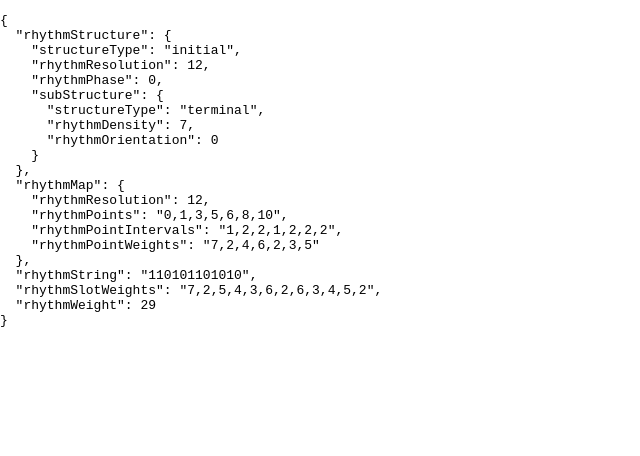
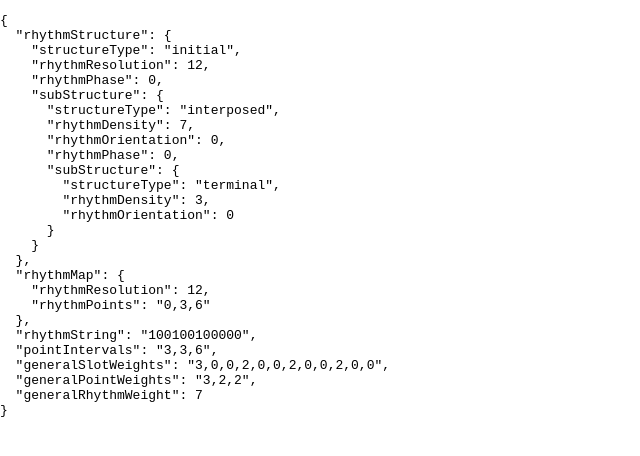
Before and after one commit to clumsycomputer/clumsy-website, a Next.js app: page /rhythm-explorer in a window 1280 px wide. Shown: the top 456 px of the page, without its empty margins (0-640 px from the left). Built offline with nearby package versions, Linux system fonts and the light colour scheme.

Commit message:
feature(library/rhythm): a bunch of rhythm utility functions

```diff
--- a/components/pages/toys/rhythm-explorer/RhythmPage.tsx
+++ b/components/pages/toys/rhythm-explorer/RhythmPage.tsx
@@ -1,38 +1,40 @@
 import { NextPage } from "next";
 import { getPhasedRhythmMap } from "./library/rhythm/getPhasedRhythmMap";
+import { getRhythmIntervals } from "./library/rhythm/getRhythmIntervals";
 import { getRhythmMap } from "./library/rhythm/getRhythmMap";
-import { getRhythmSlotWeights } from "./library/rhythm/getRhythmSlotsWeights";
+import { getRhythmPointWeights } from "./library/rhythm/getRhythmPointWeights";
+import { getRhythmSlotWeights } from "./library/rhythm/getRhythmSlotWeights";
+import { getRhythmString } from "./library/rhythm/getRhythmString";
+import { getRhythmWeight } from "./library/rhythm/getRhythmWeight";
 import { RhythmStructure } from "./library/rhythm/models";
 
 export const RhythmPage: NextPage = () => {
+  const rhythmResolution = 12;
+  const rhythmDensityA = 7;
+  const rhythmDensityB = 3;
   const rhythmStructure: RhythmStructure = {
     structureType: "initial",
-    rhythmResolution: 12,
+    rhythmResolution,
     rhythmPhase: 0,
     subStructure: {
-      structureType: "terminal",
-      rhythmDensity: 7,
+      structureType: "interposed",
+      rhythmDensity: rhythmDensityA,
       rhythmOrientation: 0,
+      rhythmPhase: 0,
+      subStructure: {
+        structureType: "terminal",
+        rhythmDensity: rhythmDensityB,
+        rhythmOrientation: 0,
+      },
     },
   };
   const rhythmMap = getRhythmMap({
-    someRhythmStructure: {
-      structureType: "initial",
-      rhythmResolution: 12,
-      rhythmPhase: 0,
-      subStructure: {
-        structureType: "terminal",
-        rhythmDensity: 7,
-        rhythmOrientation: 0,
-      },
-    },
+    someRhythmStructure: rhythmStructure,
   });
-  const rhythmPointIntervals = rhythmMap.rhythmPoints.map(
-    (someRhythmPoint, pointIndex) =>
-      (rhythmMap.rhythmPoints[(pointIndex + 1) % rhythmMap.rhythmResolution] ||
-        rhythmMap.rhythmResolution) - someRhythmPoint
-  );
-  const rhythmSlotWeights = getRhythmSlotWeights({
+  const rhythmIntervals = getRhythmIntervals({
+    someRhythmMap: rhythmMap,
+  });
+  const generalSlotWeights = getRhythmSlotWeights({
     someRhythmMaps: rhythmMap.rhythmPoints.map((someRhythmPoint) => {
       return getPhasedRhythmMap({
         someRhythmMap: rhythmMap,
@@ -40,39 +42,27 @@ export const RhythmPage: NextPage = () => {
       });
     }),
   });
-  const rhythmPointWeights = rhythmMap.rhythmPoints.map(
-    (someRhythmPoint) => rhythmSlotWeights[someRhythmPoint]
-  );
-  const rhythmWeight = rhythmMap.rhythmPoints.reduce(
-    (rhythmWeightResult, someRhythmPoint) =>
-      rhythmWeightResult + rhythmSlotWeights[someRhythmPoint],
-    0
-  );
+  const generalPointWeights = getRhythmPointWeights({
+    someRhythmMap: rhythmMap,
+    rhythmMapSlotWeights: generalSlotWeights,
+  });
+  const generalRhythmWeight = getRhythmWeight({
+    someRhythmMap: rhythmMap,
+    rhythmMapSlotWeights: generalSlotWeights,
+  });
   const displayData = {
     rhythmStructure,
     rhythmMap: {
       ...rhythmMap,
-      // rhythmPoints: rhythmMap.rhythmPoints.map(
-      //   (someRhythmPoint, someRhythmPointIndex) => {
-      //     return {
-      //       slotIndex: someRhythmPoint,
-      //       pointInterval: rhythmPointIntervals[someRhythmPointIndex],
-      //       pointWeight: rhythmPointWeights[someRhythmPointIndex],
-      //     };
-      //   }
-      // ),
       rhythmPoints: rhythmMap.rhythmPoints.join(","),
-      rhythmPointIntervals: rhythmPointIntervals.join(","),
-      rhythmPointWeights: rhythmPointWeights.join(","),
     },
-    rhythmString: rhythmMap.rhythmPoints
-      .reduce((rhythmStringResult, someRhythmPoint) => {
-        rhythmStringResult[someRhythmPoint] = 1;
-        return rhythmStringResult;
-      }, new Array(rhythmMap.rhythmResolution).fill(0))
-      .join(""),
-    rhythmSlotWeights: rhythmSlotWeights.join(","),
-    rhythmWeight: rhythmWeight,
+    rhythmString: getRhythmString({
+      someRhythmMap: rhythmMap,
+    }),
+    pointIntervals: rhythmIntervals.join(","),
+    generalSlotWeights: generalSlotWeights.join(","),
+    generalPointWeights: generalPointWeights.join(","),
+    generalRhythmWeight: generalRhythmWeight,
   };
   return <pre>{JSON.stringify(displayData, null, 2)}</pre>;
 };
--- a/components/pages/toys/rhythm-explorer/library/rhythm/getRhythmComponentsData.ts
+++ b/components/pages/toys/rhythm-explorer/library/rhythm/getRhythmComponents.ts
@@ -1,22 +1,36 @@
 import { getEuclideanRhythm } from "./getEuclideanRhythm";
 import { BasicRhythmStructure, RhythmPoints, RhythmStructure } from "./models";
 
-export interface GetRhythmComponentsDataApi {
-  someRhythmStructure: RhythmStructure;
-  rhythmComponentsDataResult?: Array<ReturnType<typeof getRhythmComponentData>>;
+export interface GetRhythmComponentsApi
+  extends Pick<_GetRhythmComponentsApi, "someRhythmStructure"> {}
+
+export function getRhythmComponents(api: GetRhythmComponentsApi) {
+  const { someRhythmStructure } = api;
+  return _getRhythmComponents({
+    someRhythmStructure,
+    rhythmComponentsDataResult: [],
+    structuredBasePoints: new Array(someRhythmStructure.rhythmResolution)
+      .fill(undefined)
+      .map((_, containerCellIndex) => containerCellIndex),
+  });
 }
 
-export function getRhythmComponentsData(
-  api: GetRhythmComponentsDataApi
+interface _GetRhythmComponentsApi
+  extends Pick<GetRhythmComponentDataApi, "structuredBasePoints"> {
+  someRhythmStructure: RhythmStructure;
+  rhythmComponentsDataResult: Array<ReturnType<typeof getRhythmComponentData>>;
+}
+
+function _getRhythmComponents(
+  api: _GetRhythmComponentsApi
 ): Array<ReturnType<typeof getRhythmComponentData>> {
-  const { someRhythmStructure, rhythmComponentsDataResult = [] } = api;
-  const structureBasePoints = rhythmComponentsDataResult[0]
-    ? rhythmComponentsDataResult[0].structurePoints
-    : new Array(someRhythmStructure.rhythmResolution)
-        .fill(undefined)
-        .map((_, containerCellIndex) => containerCellIndex);
+  const {
+    structuredBasePoints,
+    someRhythmStructure,
+    rhythmComponentsDataResult,
+  } = api;
   const currentRhythmStructureData = getRhythmComponentData({
-    structureBasePoints,
+    structuredBasePoints,
     isolatedStructure: {
       rhythmResolution: someRhythmStructure.rhythmResolution,
       rhythmPhase: someRhythmStructure.rhythmPhase,
@@ -26,7 +40,8 @@ export function getRhythmComponentsData(
   });
   switch (someRhythmStructure.subStructure.structureType) {
     case "interposed":
-      return getRhythmComponentsData({
+      return _getRhythmComponents({
+        structuredBasePoints: currentRhythmStructureData.structuredPoints,
         someRhythmStructure: {
           rhythmResolution: someRhythmStructure.subStructure.rhythmDensity,
           rhythmPhase: someRhythmStructure.subStructure.rhythmPhase,
@@ -45,19 +60,19 @@ export function getRhythmComponentsData(
 
 interface GetRhythmComponentDataApi {
   isolatedStructure: BasicRhythmStructure;
-  structureBasePoints: RhythmPoints;
+  structuredBasePoints: RhythmPoints;
 }
 
 function getRhythmComponentData(api: GetRhythmComponentDataApi): {
   isolatedStructure: BasicRhythmStructure;
   isolatedPoints: RhythmPoints;
-  structurePoints: RhythmPoints;
+  structuredPoints: RhythmPoints;
 } {
-  const { isolatedStructure, structureBasePoints } = api;
-  const rhythmStructureDataResult = {
+  const { isolatedStructure, structuredBasePoints } = api;
+  const rhythmComponentDataResult = {
     isolatedStructure,
     isolatedPoints: new Array<number>(isolatedStructure.rhythmDensity),
-    structurePoints: new Array<number>(isolatedStructure.rhythmDensity),
+    structuredPoints: new Array<number>(isolatedStructure.rhythmDensity),
   };
   getEuclideanRhythm({
     lhsCount: isolatedStructure.rhythmDensity,
@@ -86,15 +101,15 @@ function getRhythmComponentData(api: GetRhythmComponentDataApi): {
           isolatedOffset +
           isolatedStructure.rhythmResolution) %
         isolatedStructure.rhythmResolution;
-      const structurePoint = structureBasePoints[isolatedPoint]!;
-      rhythmStructureDataResult.isolatedPoints[pointIndex] = isolatedPoint;
-      rhythmStructureDataResult.structurePoints[pointIndex] = structurePoint;
+      const structuredPoint = structuredBasePoints[isolatedPoint]!;
+      rhythmComponentDataResult.isolatedPoints[pointIndex] = isolatedPoint;
+      rhythmComponentDataResult.structuredPoints[pointIndex] = structuredPoint;
     });
-  rhythmStructureDataResult.isolatedPoints.sort(
+  rhythmComponentDataResult.isolatedPoints.sort(
     (pointA, pointB) => pointA - pointB
   );
-  rhythmStructureDataResult.structurePoints.sort(
+  rhythmComponentDataResult.structuredPoints.sort(
     (pointA, pointB) => pointA - pointB
   );
-  return rhythmStructureDataResult;
+  return rhythmComponentDataResult;
 }
--- /dev/null
+++ b/components/pages/toys/rhythm-explorer/library/rhythm/getRhythmIntervals.ts
@@ -0,0 +1,21 @@
+import { RhythmIntervals, RhythmMap } from "./models";
+
+export interface GetRhythmIntervalsApi {
+  someRhythmMap: RhythmMap;
+}
+
+export function getRhythmIntervals(
+  api: GetRhythmIntervalsApi
+): RhythmIntervals {
+  const { someRhythmMap } = api;
+  return someRhythmMap.rhythmPoints.map((currentRhythmPoint, pointIndex) => {
+    const nextRhythmPoint =
+      someRhythmMap.rhythmPoints[
+        (pointIndex + 1) % someRhythmMap.rhythmResolution
+      ];
+    const nextRhythmPointOrRhythmResolution = nextRhythmPoint
+      ? nextRhythmPoint
+      : someRhythmMap.rhythmResolution;
+    return nextRhythmPointOrRhythmResolution - currentRhythmPoint;
+  });
+}
--- a/components/pages/toys/rhythm-explorer/library/rhythm/getRhythmMap.ts
+++ b/components/pages/toys/rhythm-explorer/library/rhythm/getRhythmMap.ts
@@ -1,4 +1,4 @@
-import { getRhythmComponentsData } from "./getRhythmComponentsData";
+import { getRhythmComponents } from "./getRhythmComponents";
 import { RhythmMap, RhythmStructure } from "./models";
 
 export interface GetRhythmMapApi {
@@ -7,11 +7,11 @@ export interface GetRhythmMapApi {
 
 export function getRhythmMap(api: GetRhythmMapApi): RhythmMap {
   const { someRhythmStructure } = api;
-  const rhythmStructuresData = getRhythmComponentsData({
+  const rhythmComponents = getRhythmComponents({
     someRhythmStructure,
   });
   return {
     rhythmResolution: someRhythmStructure.rhythmResolution,
-    rhythmPoints: rhythmStructuresData[0]!.structurePoints,
+    rhythmPoints: rhythmComponents[0]!.structuredPoints,
   };
 }
--- /dev/null
+++ b/components/pages/toys/rhythm-explorer/library/rhythm/getRhythmPointWeights.ts
@@ -0,0 +1,13 @@
+import { RhythmMap, RhythmSlotWeights } from "./models";
+
+export interface GetRhythmPointWeightsApi {
+  someRhythmMap: RhythmMap;
+  rhythmMapSlotWeights: RhythmSlotWeights;
+}
+
+export function getRhythmPointWeights(api: GetRhythmPointWeightsApi) {
+  const { someRhythmMap, rhythmMapSlotWeights } = api;
+  return someRhythmMap.rhythmPoints.map(
+    (someRhythmPoint) => rhythmMapSlotWeights[someRhythmPoint]
+  );
+}
--- /dev/null
+++ b/components/pages/toys/rhythm-explorer/library/rhythm/getRhythmSlotWeights.ts
@@ -0,0 +1,17 @@
+import { RhythmMap, RhythmSlotWeights } from "./models";
+
+interface GetRhythmSlotWeightsApi {
+  someRhythmMaps: Array<RhythmMap>;
+}
+
+export function getRhythmSlotWeights(
+  api: GetRhythmSlotWeightsApi
+): RhythmSlotWeights {
+  const { someRhythmMaps } = api;
+  return someRhythmMaps.reduce((rhythmSlotWeightsResult, someRhythmMap) => {
+    someRhythmMap.rhythmPoints.forEach((someRhythmPoint) => {
+      rhythmSlotWeightsResult[someRhythmPoint] += 1;
+    });
+    return rhythmSlotWeightsResult;
+  }, new Array(someRhythmMaps[0].rhythmResolution).fill(0));
+}
--- a/components/pages/toys/rhythm-explorer/library/rhythm/getRhythmSlotsWeights.ts
+++ /dev/null
@@ -1,18 +0,0 @@
-import { RhythmMap } from "./models";
-
-interface GetRhythmSlotWeightsApi {
-  someRhythmMaps: Array<RhythmMap>;
-}
-
-export function getRhythmSlotWeights(api: GetRhythmSlotWeightsApi) {
-  const { someRhythmMaps } = api;
-  return someRhythmMaps.reduce(
-    (rhythmPointDistributionsResult, someRhythmMap) => {
-      someRhythmMap.rhythmPoints.forEach((someRhythmPoint) => {
-        rhythmPointDistributionsResult[someRhythmPoint] += 1;
-      });
-      return rhythmPointDistributionsResult;
-    },
-    new Array(someRhythmMaps[0].rhythmResolution).fill(0)
-  );
-}
--- /dev/null
+++ b/components/pages/toys/rhythm-explorer/library/rhythm/getRhythmString.ts
@@ -0,0 +1,15 @@
+import { RhythmMap } from "./models";
+
+export interface GetRhythmStringApi {
+  someRhythmMap: RhythmMap;
+}
+
+export function getRhythmString(api: GetRhythmStringApi): string {
+  const { someRhythmMap } = api;
+  return someRhythmMap.rhythmPoints
+    .reduce((rhythmStringResult, someRhythmPoint) => {
+      rhythmStringResult[someRhythmPoint] = 1;
+      return rhythmStringResult;
+    }, new Array(someRhythmMap.rhythmResolution).fill(0))
+    .join("");
+}
--- /dev/null
+++ b/components/pages/toys/rhythm-explorer/library/rhythm/getRhythmWeight.ts
@@ -0,0 +1,15 @@
+import { RhythmMap, RhythmSlotWeights } from "./models";
+
+export interface GetRhythmWeightApi {
+  someRhythmMap: RhythmMap;
+  rhythmMapSlotWeights: RhythmSlotWeights;
+}
+
+export function getRhythmWeight(api: GetRhythmWeightApi) {
+  const { someRhythmMap, rhythmMapSlotWeights } = api;
+  return someRhythmMap.rhythmPoints.reduce(
+    (rhythmWeightResult, someRhythmPoint) =>
+      rhythmWeightResult + rhythmMapSlotWeights[someRhythmPoint],
+    0
+  );
+}
--- a/components/pages/toys/rhythm-explorer/library/rhythm/models.ts
+++ b/components/pages/toys/rhythm-explorer/library/rhythm/models.ts
@@ -8,11 +8,13 @@ export type Rhythm = Array<boolean>;
 
 export type RhythmPoints = Array<number>;
 
+export type RhythmSlotWeights = Array<number>;
+
+export type RhythmIntervals = Array<number>;
+
 export interface RhythmMap extends Pick<RhythmStructure, "rhythmResolution"> {
   rhythmPoints: RhythmPoints;
 }
-
-export type RhythmPointDistribution = Array<number>;
 
 export interface RhythmStructure
   extends RecursiveSpatialStructure<
```
